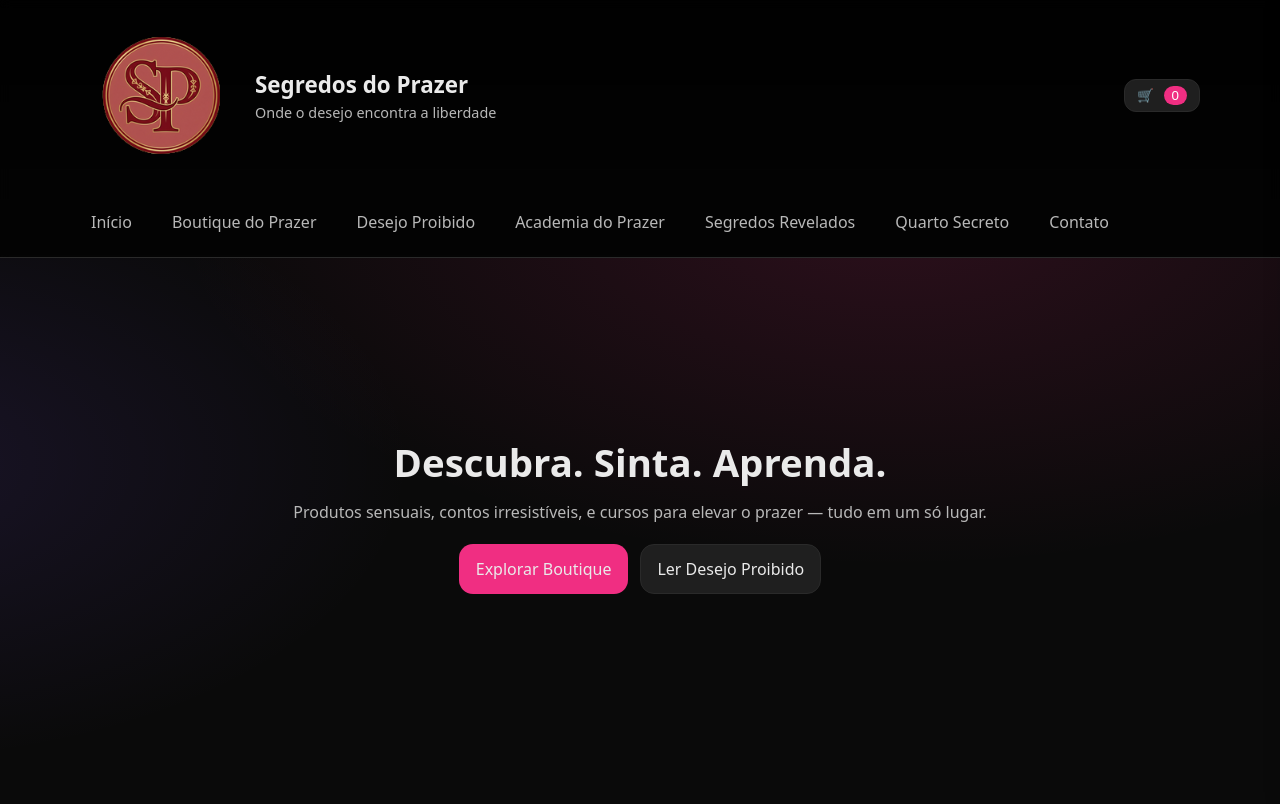
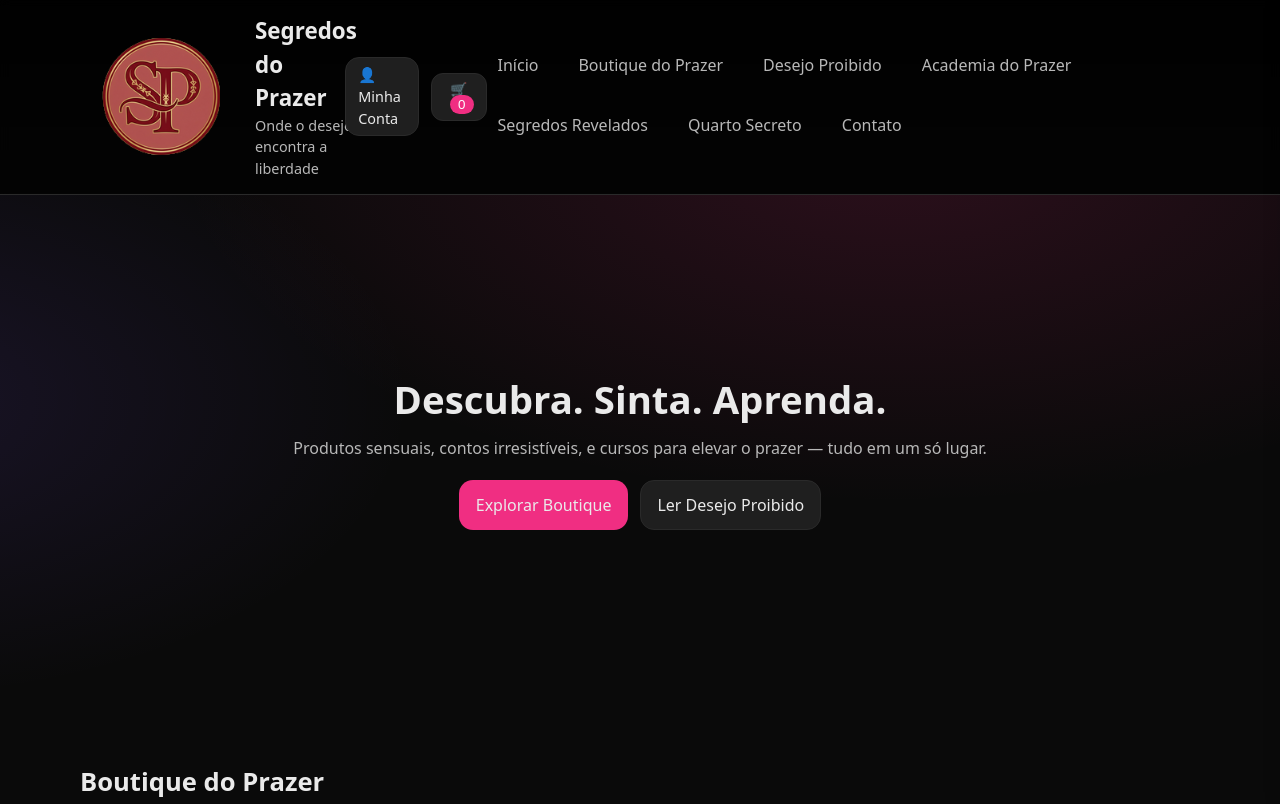
Before and after one commit to Fernanda-Teixeira-Vilassa/segredosdoprazer, a website: page public/index.html in a window 1280 px wide. Shown: the top 804 px of the page. Drawn offline with Linux system fonts and the light colour scheme; files whose address does not match are found by name.

Commit message:
decima sexta commit

```diff
--- a/public/index.html
+++ b/public/index.html
@@ -20,9 +20,11 @@
         </div>
       </div>
 
-      <button class="cart-btn" id="openCartBtn" aria-label="Abrir carrinho">
-        🛒 <span id="cartCount">0</span>
-      </button>
+      <div class="header-actions" style="display:flex; gap:12px; align-items:center;">
+        <a href="account.html" class="btn btn--secondary" style="padding:6px 12px; font-size:0.9rem;">👤 Minha Conta</a>
+        <button class="cart-btn" id="openCartBtn" aria-label="Abrir carrinho">
+          🛒 <span id="cartCount">0</span>
+        </button>
     </div>
     <nav class="menu container" aria-label="Menu principal">
       <a href="index.html#inicio" class="menu__link">Início</a>
--- a/public/js/data.js
+++ b/public/js/data.js
@@ -1,53 +1,83 @@
-
-// ====== data.js (catálogo compartilhado) ======
-// Preencha 'shopifyVariantId' OU 'wooProductId' com os IDs reais após criar os produtos.
+// ====== Catálogo compartilhado ======
 window.CATALOG = [
   // Físicos
-  { id:'p1',  name:'Sugador Clitoriano X', price:349.9, category:'feminino', type:'fisico', img:'',
-    shopifyVariantId: 'NONE', wooProductId: 'NONE',
-    description: 'Tecnologia de ondas de pressão, silencioso e à prova d’água.' },
-  { id:'p2',  name:'Vibrador Bullet Rose', price:129.9, category:'feminino', type:'fisico', img:'',
-    shopifyVariantId: 'NONE', wooProductId: 'NONE',
-    description: 'Compacto, discreto e potente. Ideal para iniciantes.' },
-  { id:'p3',  name:'Masturbador Realista Soft', price:289.9, category:'masculino', type:'fisico', img:'',
-    shopifyVariantId: 'NONE', wooProductId: 'NONE',
-    description: 'Textura interna realista e material macio corporal.' },
-  { id:'p4',  name:'Anel Peniano Vibratório', price:89.9,  category:'masculino', type:'fisico', img:'',
-    shopifyVariantId: 'NONE', wooProductId: 'NONE',
-    description: 'Prolonga a ereção com vibração para estímulo do casal.' },
-  { id:'p5',  name:'Kit Iniciante Casal', price:219.9, category:'casal', type:'fisico', img:'',
-    shopifyVariantId: 'NONE', wooProductId: 'NONE',
-    description: 'Combo com itens essenciais para começar a explorar juntos.' },
-  // Acessório
-  { id:'p6',  name:'Óleo de Massagem Térmico', price:59.9, category:'acessorios', type:'fisico', img:'',
-    shopifyVariantId: 'NONE', wooProductId: 'NONE',
-    description: 'Aquece suavemente ao contato. Dermatologicamente testado.' },
+  { id:'p1', name:'Sugador Clitoriano X', price:349.9, category:'feminino', type:'fisico',
+    img:'./img/produtos/sugador-x.jpg',
+    shopifyVariantId:'NONE', wooProductId:'NONE',
+    description:'Tecnologia de ondas de pressão, silencioso e à prova d’água.' },
+
+  { id:'p2', name:'Vibrador Bullet Rose', price:129.9, category:'feminino', type:'fisico',
+    img:'./img/produtos/bullet-rose.jpg',
+    shopifyVariantId:'NONE', wooProductId:'NONE',
+    description:'Compacto, discreto e potente. Ideal para iniciantes.' },
+
+  { id:'p3', name:'Masturbador Realista Soft', price:289.9, category:'masculino', type:'fisico',
+    img:'./img/produtos/masturbador-soft.jpg',
+    shopifyVariantId:'NONE', wooProductId:'NONE',
+    description:'Textura interna realista e material macio corporal.' },
+
+  { id:'p4', name:'Anel Peniano Vibratório', price:89.9, category:'masculino', type:'fisico',
+    img:'./img/produtos/anel-vibratorio.jpg',
+    shopifyVariantId:'NONE', wooProductId:'NONE',
+    description:'Prolonga a ereção com vibração para estímulo do casal.' },
+
+  { id:'p5', name:'Kit Iniciante Casal', price:219.9, category:'casal', type:'fisico',
+    img:'./img/produtos/kit-casal.jpg',
+    shopifyVariantId:'NONE', wooProductId:'NONE',
+    description:'Combo com itens essenciais para começar a explorar juntos.' },
+
+  { id:'p6', name:'Óleo de Massagem Térmico', price:59.9, category:'acessorios', type:'fisico',
+    img:'./img/produtos/oleo-termico.jpg',
+    shopifyVariantId:'NONE', wooProductId:'NONE',
+    description:'Aquece suavemente ao contato. Dermatologicamente testado.' },
+
   // Digitais
-  { id:'d1', name:'E-book: 50 Ideias para Apimentar a Relação', price:39.9, category:'ebook', type:'digital', img:'',
-    shopifyVariantId: 'NONE', wooProductId: 'NONE',
-    description: 'Guia prático com desafios, jogos e roteiros para 7 noites.', file_pdf: 'downloads/ebook-apimentar.pdf', file_epub: 'downloads/ebook-apimentar.epub' },
-  { id:'d2', vip:true, name:'Contos: Noites Proibidas (Vol. 1)', price:24.9, category:'conto', type:'digital', img:'',
-    shopifyVariantId: 'NONE', wooProductId: 'NONE',
-    description: 'Cinco histórias sensuais para ler a dois (PDF e ePub).', file_pdf: 'downloads/contos-noites-proibidas.pdf', file_epub: 'downloads/contos-noites-proibidas.epub' },
-  { id:'d3', name:'Guia: Fantasias & Jogos a Dois', price:29.9, category:'ebook', type:'digital', img:'',
-    shopifyVariantId: 'NONE', wooProductId: 'NONE',
-    description: 'Manual direto ao ponto para transformar rotina em desejo.', file_pdf: 'downloads/guias-fantasias.pdf', file_epub: 'downloads/guias-fantasias.epub' },
+  { id:'d1', name:'E-book: 50 Ideias para Apimentar a Relação', price:39.9, category:'ebook', type:'digital',
+    img:'./img/produtos/ebook-apimentar.jpg',
+    shopifyVariantId:'NONE', wooProductId:'NONE',
+    description:'Guia prático com desafios, jogos e roteiros para 7 noites.',
+    file_pdf:'downloads/ebook-apimentar.pdf', file_epub:'downloads/ebook-apimentar.epub' },
+
+  { id:'d2', vip:true, name:'Contos: Noites Proibidas (Vol. 1)', price:24.9, category:'conto', type:'digital',
+    img:'./img/produtos/contos-noites.jpg',
+    shopifyVariantId:'NONE', wooProductId:'NONE',
+    description:'Cinco histórias sensuais para ler a dois (PDF e ePub).',
+    file_pdf:'downloads/contos-noites-proibidas.pdf', file_epub:'downloads/contos-noites-proibidas.epub' },
+
+  { id:'d3', name:'Guia: Fantasias & Jogos a Dois', price:29.9, category:'ebook', type:'digital',
+    img:'./img/produtos/guias-fantasias.jpg',
+    shopifyVariantId:'NONE', wooProductId:'NONE',
+    description:'Manual direto ao ponto para transformar rotina em desejo.',
+    file_pdf:'downloads/guias-fantasias.pdf', file_epub:'downloads/guias-fantasias.epub' },
+
   // Cursos
-  { id:'c1', preorder:true, name:'Curso de Pompoarismo — Iniciante', price:199.9, category:'curso', type:'curso', img:'', topic:'pompoarismo', nivel:'Iniciante', duracao:'4h', aulas:['Introdução','Anatomia e consciência','Exercícios básicos','Rotinas semanais'],
-    shopifyVariantId: 'NONE', wooProductId: 'NONE',
-    description: 'Aulas passo a passo com anatomia, exercícios e rotinas.' },
-  { id:'c2', name:'Massagem Sensual — Passo a Passo', price:149.9, category:'curso', type:'curso', img:'', topic:'massagem', nivel:'Todos', duracao:'3h', aulas:['Ambiente e preparo','Óleos e técnicas','Sequências por região','Rituais a dois'],
-    shopifyVariantId: 'NONE', wooProductId: 'NONE',
-    description: 'Sequências de toques, ritmos e óleos para cada região.' },
-  { id:'c3', name:'Técnicas de Sedução & Intimidade', price:129.9, category:'curso', type:'curso', img:'', topic:'seducao', nivel:'Intermediário', duracao:'2h30', aulas:['Comunicação e flerte','Tensão e timing','Conexão emocional','Desafios práticos']},
-    shopifyVariantId: 'NONE', wooProductId: 'NONE',
-    description: 'Comunicação, flerte, tensão sexual e conexão emocional.' },
+  { id:'c1', preorder:true, name:'Curso de Pompoarismo — Iniciante', price:199.9, category:'curso', type:'curso',
+    img:'./img/cursos/pompoarismo.jpg',
+    topic:'pompoarismo', nivel:'Iniciante', duracao:'4h',
+    aulas:['Introdução','Anatomia e consciência','Exercícios básicos','Rotinas semanais'],
+    shopifyVariantId:'NONE', wooProductId:'NONE',
+    description:'Aulas passo a passo com anatomia, exercícios e rotinas.' },
 
-,
+  { id:'c2', name:'Massagem Sensual — Passo a Passo', price:149.9, category:'curso', type:'curso',
+    img:'./img/cursos/massagem.jpg',
+    topic:'massagem', nivel:'Todos', duracao:'3h',
+    aulas:['Ambiente e preparo','Óleos e técnicas','Sequências por região','Rituais a dois'],
+    shopifyVariantId:'NONE', wooProductId:'NONE',
+    description:'Sequências de toques, ritmos e óleos para cada região.' },
+
+  { id:'c3', name:'Técnicas de Sedução & Intimidade', price:129.9, category:'curso', type:'curso',
+    img:'./img/cursos/seducao.jpg',
+    topic:'seducao', nivel:'Intermediário', duracao:'2h30',
+    aulas:['Comunicação e flerte','Tensão e timing','Conexão emocional','Desafios práticos'],
+    shopifyVariantId:'NONE', wooProductId:'NONE',
+    description:'Comunicação, flerte, tensão sexual e conexão emocional.' }
+];
+
 // ====== Blog posts ======
-{ id:"post-dicas-apimentar", type:"post", title:"10 Dicas para Apimentar a Relação", category:"Dicas", date:"2025-08-10",
+window.POSTS = [
+  { id:"post-dicas-apimentar", title:"10 Dicas para Apimentar a Relação", category:"Dicas", date:"2025-08-10",
     excerpt:"Pequenos gestos que transformam a intimidade: jogos, mensagens e rituais simples.",
-  popularity: 95,
+    popularity:95,
     content:`
       <h2>1) Pequenas surpresas</h2>
       <p>Bilhetes, mensagens e convites inesperados mudam o clima do dia.</p>
@@ -55,43 +85,26 @@ window.CATALOG = [
       <p>Definam uma noite da semana para experimentos — sem pressão, com curiosidade.</p>
     `
   },
-{ id:"post-resenha-sugador", type:"post", title:"Resenha: Sugador Clitoriano X", category:"Resenhas", date:"2025-08-05",
+  { id:"post-resenha-sugador", title:"Resenha: Sugador Clitoriano X", category:"Resenhas", date:"2025-08-05",
     excerpt:"Testamos o queridinho do momento: silencioso, potente e à prova d’água.",
-  popularity: 80,
-  content:`
-    <h2>Por que ele é diferente?</h2>
-    <p>As ondas de pressão criam uma sensação única...</p>
-  `
-},
-{ id:"post-saude-prazer", type:"post", title:"Saúde Sexual: Prazer é Bem-estar", category:"Saude", date:"2025-08-01",
+    popularity:80,
+    content:`<h2>Por que ele é diferente?</h2><p>As ondas de pressão criam uma sensação única...</p>` },
+  { id:"post-saude-prazer", title:"Saúde Sexual: Prazer é Bem-estar", category:"Saúde", date:"2025-08-01",
     excerpt:"Como conversar sobre desejo, consentimento e autocuidado no dia a dia.",
-  popularity: 60,
-  content:`
-    <h2>Intimidade é diálogo</h2>
-    <p>Falar sobre limites e desejos aumenta a conexão...</p>
-  `
-},
-{ id:"post-fantasias-casal", type:"post", title:"Fantasias em Casais: Por Onde Começar?", category:"Relacionamentos", date:"2025-07-28",
+    popularity:60,
+    content:`<h2>Intimidade é diálogo</h2><p>Falar sobre limites e desejos aumenta a conexão...</p>` },
+  { id:"post-fantasias-casal", title:"Fantasias em Casais: Por Onde Começar?", category:"Relacionamentos", date:"2025-07-28",
     excerpt:"Como propor, combinar e explorar fantasias com respeito e diversão.",
-  popularity: 70,
-  content:`
-    <h2>Como propor</h2>
-    <p>Use um baralho de ideias ou lista de desejos...</p>
-  `
-}
+    popularity:70,
+    content:`<h2>Como propor</h2><p>Use um baralho de ideias ou lista de desejos...</p>` }
 ];
 
-// ====== config de checkout ======
+// ====== Config de checkout ======
 window.CHECKOUT = {
   mode: 'custom', // 'shopify' ou 'woocommerce'
-  shopify: {
-    // Ex.: 'minha-loja.myshopify.com'
-    shopDomain: 'SUA-LOJA.myshopify.com'
-  },
-  woocommerce: {
-    // Ex.: 'https://sua-loja.com'
-    baseUrl: 'https://SUA-LOJA.com'
-  }
+  shopify: { shopDomain: 'SUA-LOJA.myshopify.com' },
+  woocommerce: { baseUrl: 'https://SUA-LOJA.com' }
 };
 
+// ====== Área VIP ======
 window.VIP = { price: 29.9, discount: 10, coupon: 'VIP10' };
```
Also changed, not shown: public/blog.html (+5 -3 lines), public/boutique.html (+5 -3 lines), public/cursos.html (+5 -3 lines), public/desejo.html (+5 -3 lines), public/ebook.html (+5 -3 lines), public/post.html (+5 -3 lines), public/product.html (+5 -3 lines). Lines whose indentation alone changed are shown as unchanged.
